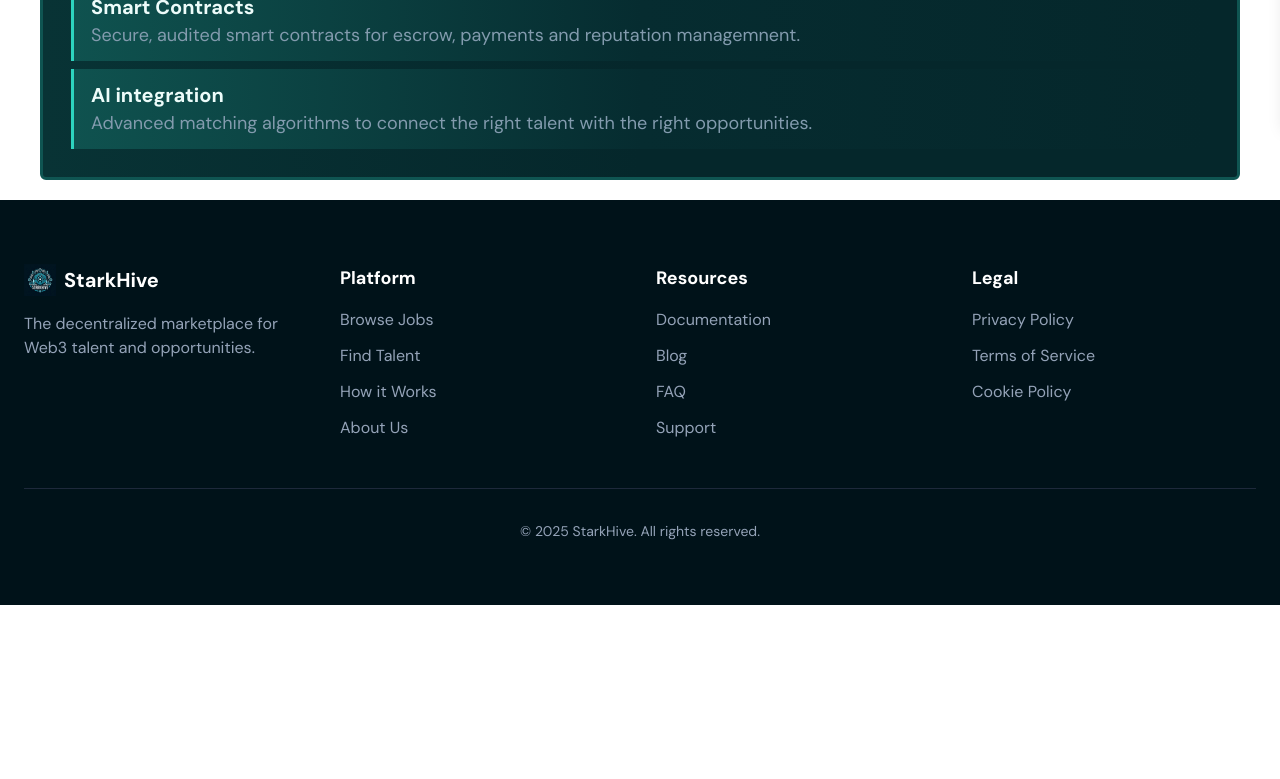
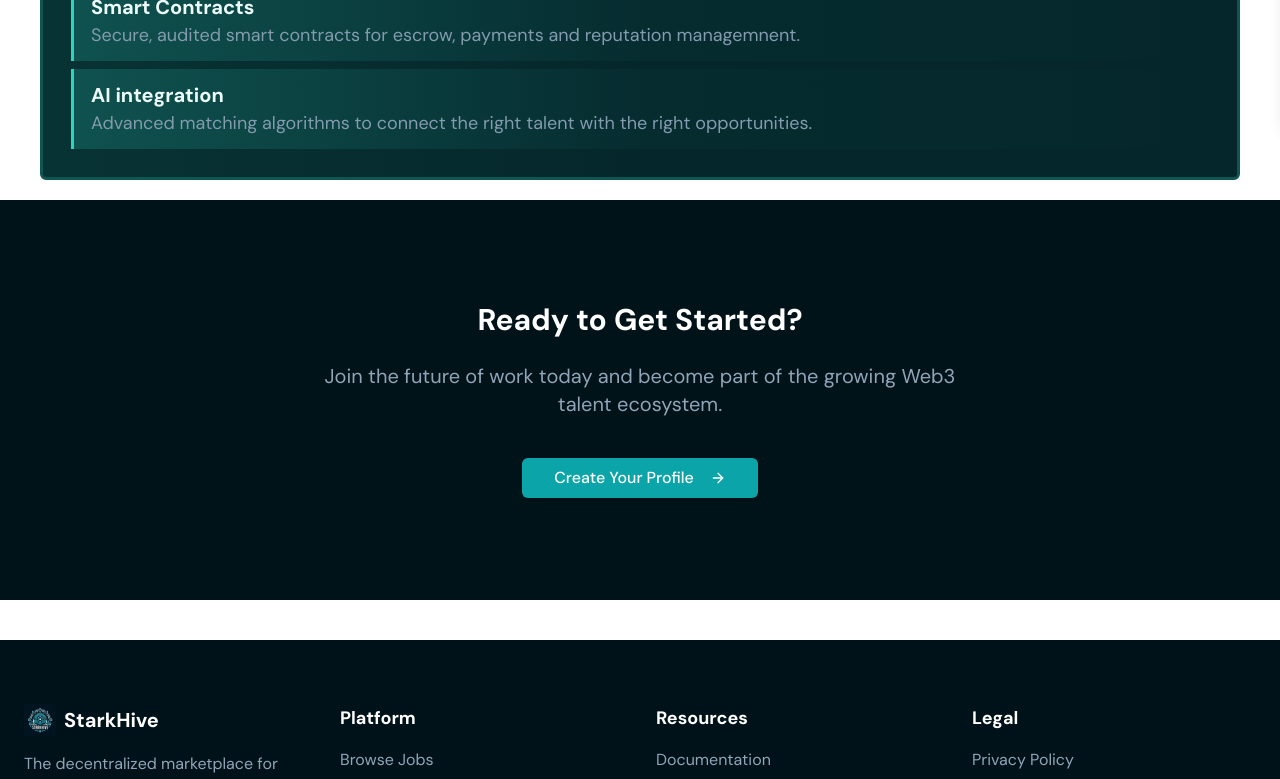
Before and after one commit to StarkHive/starkhive-web, a Next.js app: page / in a window 1280 px wide. Shown: the part 676-1455 px from the top of the page. Before the commit the page ends 1281 px from the top, so only its background shows below. Built offline with nearby package versions, Linux system fonts and the light colour scheme.

Commit message:
feat: add get started section

```diff
--- a/app/(root)/page.tsx
+++ b/app/(root)/page.tsx
@@ -1,4 +1,5 @@
 import OurTechnology from "@/components/OurTechnology";
+import GetStartedSection from "@/components/ReadyToGetStarted";
 import WhyChooseUs from "@/components/ui/why-choose-us";
 import React from "react";
 
@@ -6,5 +7,6 @@ export default function Home() {
   return <div>
     <WhyChooseUs />
     <OurTechnology/>
+    <GetStartedSection/>
   </div>;
 }
--- /dev/null
+++ b/components/ReadyToGetStarted.tsx
@@ -0,0 +1,25 @@
+import { Button } from "@/components/ui/button";
+import { ArrowRight } from "lucide-react";
+
+export default function GetStartedSection() {
+  return (
+    <section className="min-h-[400px] w-full bg-[#001319] flex items-center justify-center py-20 mb-10">
+      <div className="container px-4 mx-auto text-center">
+        <h2 className="text-2xl  md:text-3xl font-bold text-white mb-6">
+          Ready to Get Started?
+        </h2>
+        <p className="text-base md:text-xl text-slate-400 max-w-sm md:max-w-xl lg:max-w-2xl mx-auto mb-10">
+          Join the future of work today and become part of the growing Web3
+          talent ecosystem.
+        </p>
+        <Button
+          size="lg"
+          className="bg-[#0BA5A9] hover:bg-[#0BA5A9]/70 text-white px-6 md:px-8 py-3 md:py-4 text-sm md:text-base"
+        >
+          Create Your Profile
+          <ArrowRight className="ml-2 h-5 w-5" />
+        </Button>
+      </div>
+    </section>
+  );
+}
```
